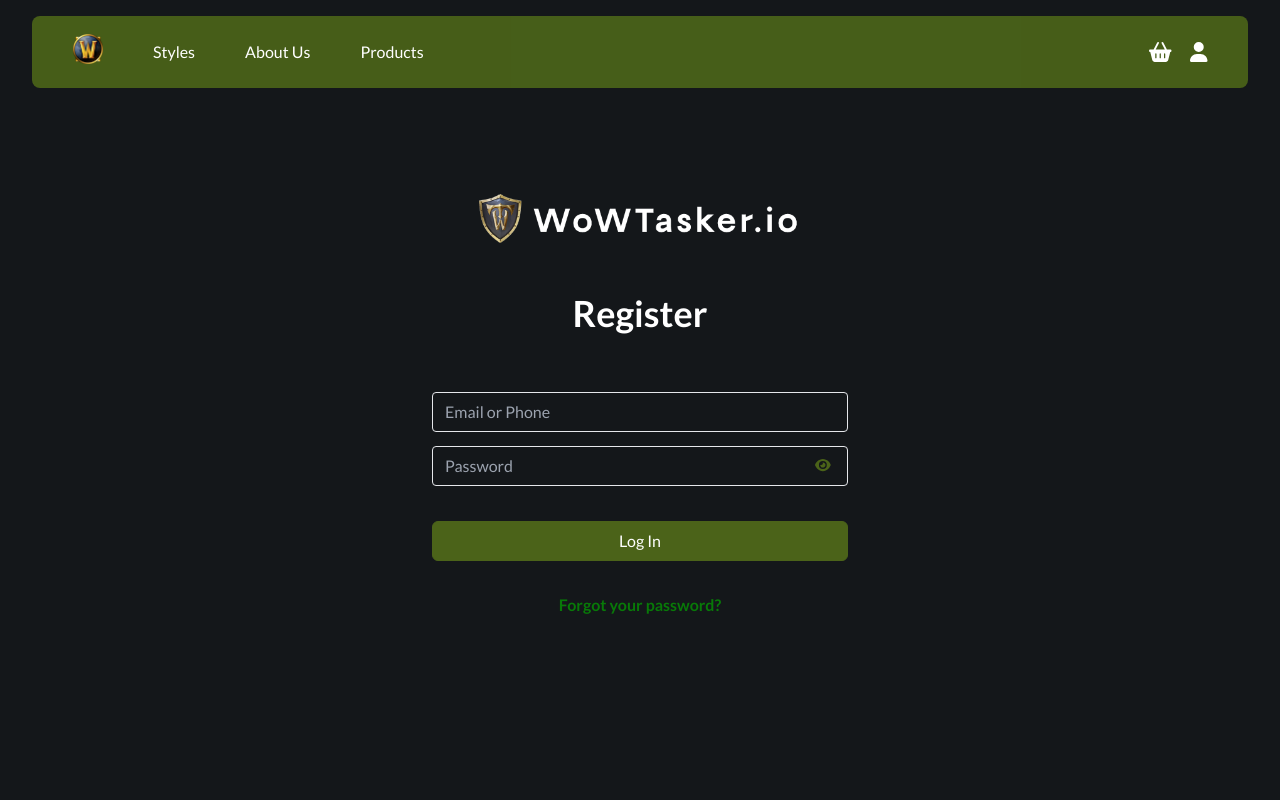
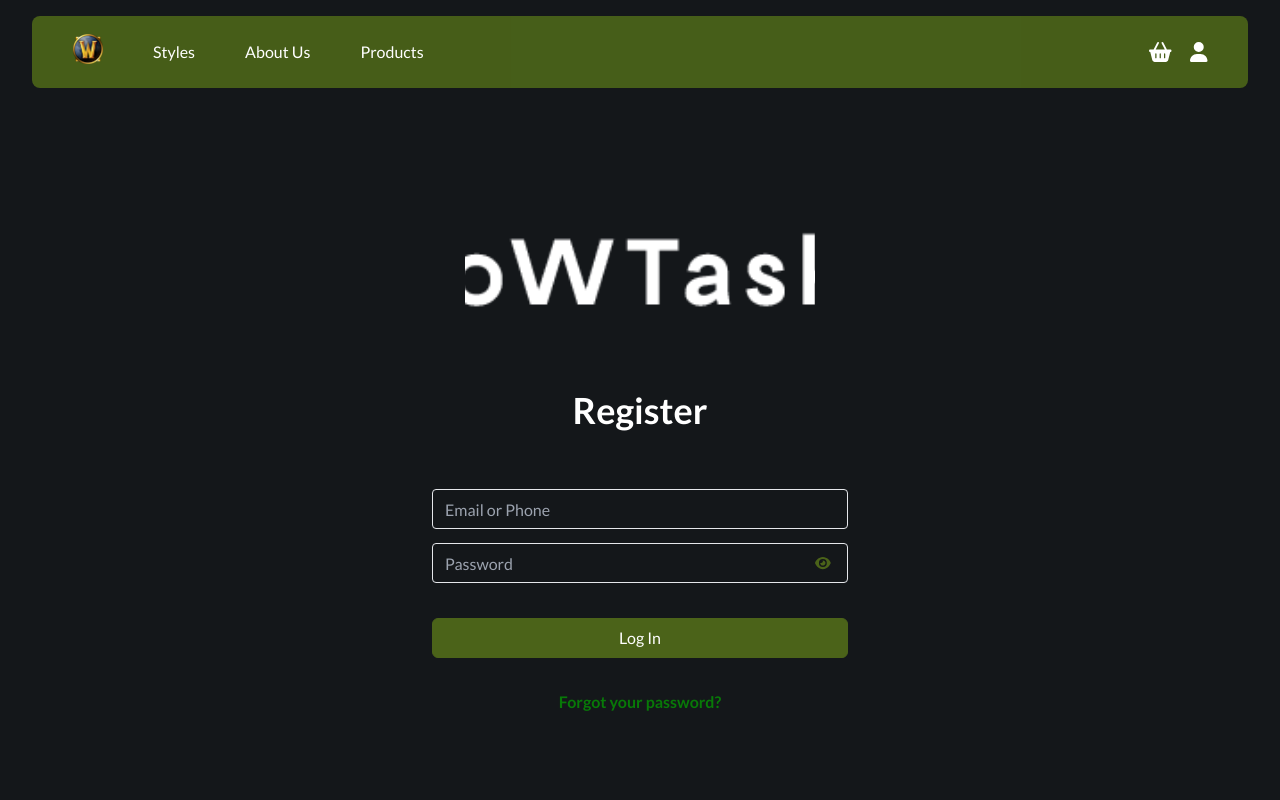
Before and after one commit to MuhammedRKartal/nextjsbp, a Next.js app: page /register in a window 1280 px wide. Shown: the top 800 px of the page. Built offline with nearby package versions, Linux system fonts and the light colour scheme.

Commit message:
Image Component edit

```diff
--- a/src/components/image.tsx
+++ b/src/components/image.tsx
@@ -10,8 +10,10 @@
     src,
     width,
     height,
+    imageHeight,
     fill,
     fillWithSize,
+    showBG,
     sizes,
     aspectRatio,
     className,
@@ -21,6 +23,8 @@
   } = props;
 
   const hasGif = typeof src === 'string' && src.includes('.gif');
+
+  let imageHg;
 
   if (fill && !aspectRatio) {
     throw new Error('aspectRatio is required when fill is true');
@@ -40,38 +44,51 @@
     );
   }
 
-  let fillValue = !fillWithSize || fill;
-
-  if (!fill && !fillWithSize) {
-    fillValue = false;
-  }
-  if (fill === true) {
-    fillValue = fill;
+  if (imageHeight) {
+    imageHg = imageHeight;
   }
 
-  const fillWithSizeWidth = `w-[${width}px]`;
+  if (!imageHeight && height) {
+    imageHg = height;
+  }
 
   return (
     <div
       className={clsx(
         'inline-flex items-center justify-center',
         fill && 'w-full',
-        fillWithSize && 'overflow-hidden',
+        fillWithSize && 'overflow-hidden w-full relative',
+        fillWithSize && showBG && 'w-full',
         className
       )}
       style={{
         ...(fill && { aspectRatio }),
-        ...(fillWithSize && { width, height })
+        ...(fillWithSize === true && { height })
       }}
     >
+      {fillWithSize && showBG && (
+        <NextImage
+          {...restImage}
+          src={src}
+          sizes={sizes}
+          fill
+          className={'hidden blur-lg object-cover brightness-75 md:block'}
+          {...(hasGif && { unoptimized: true })}
+        />
+      )}
       <NextImage
         {...restImage}
         width={width}
-        height={height}
+        height={imageHg}
         src={src}
         sizes={sizes}
-        fill={fillValue}
-        className={twMerge(imageClassName, objectType ?? objectType)}
+        fill={fill}
+        className={twMerge(
+          fillWithSize && showBG && 'z-10 rounded shadow-xl',
+          imageClassName,
+          objectType && !fillWithSize ? objectType : 'object-cover'
+        )}
+        {...(!fill && { style: { height: imageHg } })}
         {...(hasGif && { unoptimized: true })}
       />
     </div>
--- a/src/components/types.ts
+++ b/src/components/types.ts
@@ -35,11 +35,71 @@
 }
 
 export interface ImageProps extends NextImageProps {
+  /**
+   * @param {number} imageHeight - If fill is not true, you can set height of the image with this param.
+   */
+  imageHeight?: number | `${number}` | null;
+
+  /**
+   * @param {boolean} fill - Fills the container behinds it, needs "sizes" and "aspectRatio" params.
+   *
+   * @param {string} sizes - sizes="(max-width: 768px) 100vw, 33vw"
+   * First, the value of sizes is used by the browser to determine which size of the image to download, from next/image's automatically generated srcset.
+   * When the browser chooses, it does not yet know the size of the image on the page, so it selects an image that is the same size or larger than the viewport.
+   * The sizes property allows you to tell the browser that the image will actually be smaller than full screen.
+   * If you don't specify a sizes value in an image with the fill property, a default value of 100vw (full screen width) is used.
+   *
+   *  Second, the sizes property changes the behavior of the automatically generated srcset value.
+   * If no sizes value is present, a small srcset is generated, suitable for a fixed-size image (1x/2x/etc).
+   * If sizes is defined, a large srcset is generated, suitable for a responsive image (640w/750w/etc).
+   * If the sizes property includes sizes such as 50vw, which represent a percentage of the viewport width,
+   * then the srcset is trimmed to not include any values which are too small to ever be necessary.
+   *
+   * @param {number} aspectRatio - width/height value applied to outer div of image component.
+   */
   fill?: boolean;
+
+  /**
+   * @param {boolean} fillWithSize - If enabled let's the "height" param to change height of outside div. Can be used with "showBG".
+   * @param {boolean} showBG - If enabled with "fillWithSize" param adds a blurred background image which fills the outer div.
+   */
   fillWithSize?: boolean;
+
+  /**
+   * @param {boolean} showBG - If enabled with "fillWithSize" param adds a blurred background image which fills the outer div.
+   * @param {boolean} fillWithSize - If enabled let's the "height" param to change height of outside div. Can be used with "showBG".
+   */
+  showBG?: boolean;
+
+  /**
+   * @param {number} aspectRatio - width/height value applied to outer div of image component.
+   */
   aspectRatio?: number;
+
+  /**
+   * @param {number} sizes - sizes="(max-width: 768px) 100vw, 33vw"
+   * First, the value of sizes is used by the browser to determine which size of the image to download, from next/image's automatically generated srcset.
+   * When the browser chooses, it does not yet know the size of the image on the page, so it selects an image that is the same size or larger than the viewport.
+   * The sizes property allows you to tell the browser that the image will actually be smaller than full screen.
+   * If you don't specify a sizes value in an image with the fill property, a default value of 100vw (full screen width) is used.
+   *
+   *  Second, the sizes property changes the behavior of the automatically generated srcset value.
+   * If no sizes value is present, a small srcset is generated, suitable for a fixed-size image (1x/2x/etc).
+   * If sizes is defined, a large srcset is generated, suitable for a responsive image (640w/750w/etc).
+   * If the sizes property includes sizes such as 50vw, which represent a percentage of the viewport width,
+   * then the srcset is trimmed to not include any values which are too small to ever be necessary.
+   */
   sizes?: string;
+
+  /**
+   * @param {string} imageClassName - class of the image.
+   */
   imageClassName?: string;
+
+  /**
+   * @param {'object-contain' | 'object-cover'} objectType - is object-cover(crops the image) or object-contain(doesn't crop, trims the width).
+
+   */
   objectType?: 'object-contain' | 'object-cover';
 }
 
--- a/src/views/product/components/wrapper.tsx
+++ b/src/views/product/components/wrapper.tsx
@@ -1,7 +1,5 @@
-import Link from 'next/link';
-
 export const Wrapper = (props) => {
   const { children, pk } = props;
 
-  return <div className="flex">{children}</div>;
+  return <div className="">{children}</div>;
 };
--- a/src/views/product/templates/default.tsx
+++ b/src/views/product/templates/default.tsx
@@ -6,9 +6,11 @@
   return (
     <Product {...props}>
       <Product.Wrapper>
-        <Product.Images />
+        <div className="block lg:flex lg:gap-8">
+          <Product.Images />
+          <Product.Information />
+        </div>
         <Product.Details />
-        <Product.Information />
       </Product.Wrapper>
     </Product>
   );
```
Also changed, not shown: src/views/product/components/images.tsx (+6 -9 lines).
